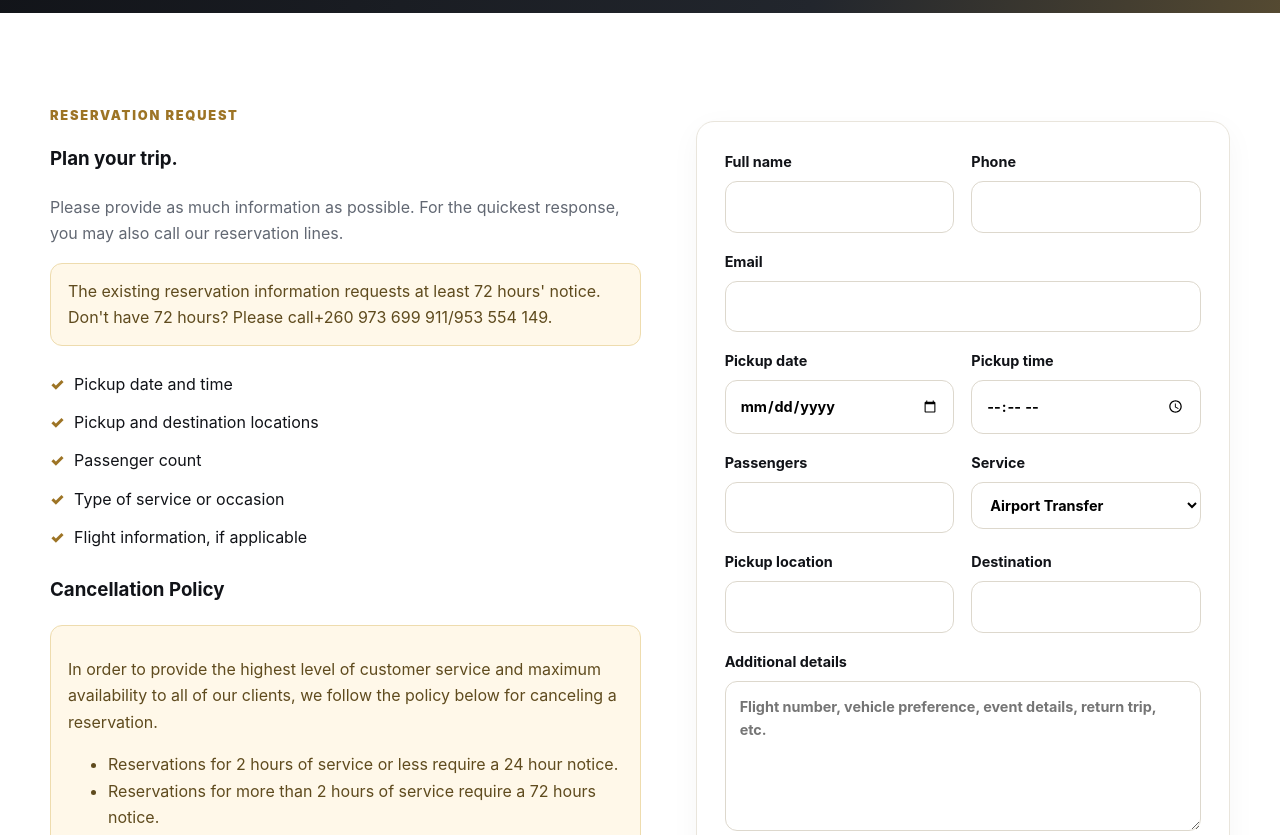
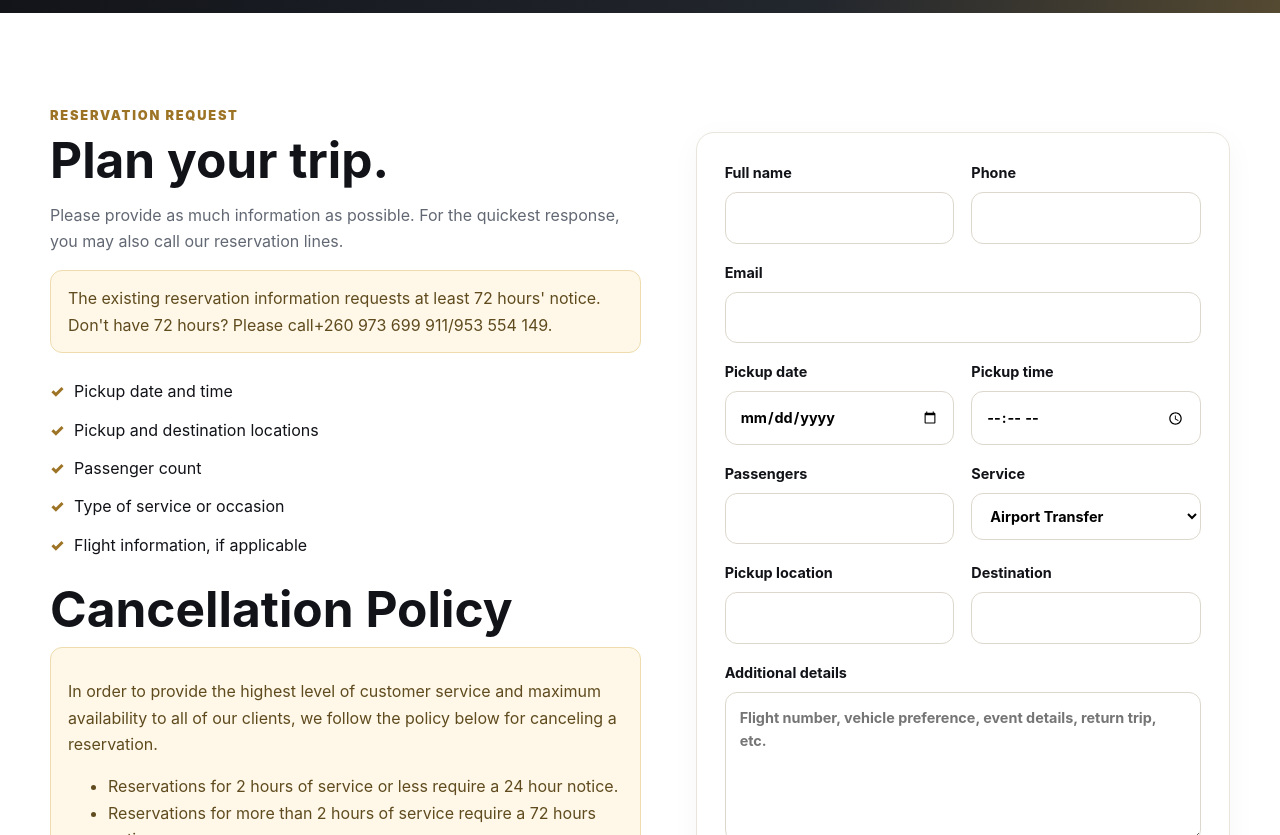
Before and after one commit to LikomaIsland/tjensenlimo2026, a plain HTML site: page reserve.html in a window 1280 px wide. Shown: the part 440-1275 px from the top of the page. Drawn offline with Linux system fonts and the light colour scheme.

Commit message:
update reserve

```diff
--- a/reserve.html
+++ b/reserve.html
@@ -23,11 +23,11 @@
     <section class="section">
         <div class="container split">
             <div>
-                <div class="kicker">Reservation request</div><h3>Plan your trip.</h3><p class="lead">Please provide as much information as possible. For the quickest response, you may also call our reservation lines.</p><div class="notice">
+                <div class="kicker">Reservation request</div><h2>Plan your trip.</h2><p class="lead">Please provide as much information as possible. For the quickest response, you may also call our reservation lines.</p><div class="notice">
                     The existing reservation information requests at least 72 hours' notice. Don't have 72 hours?
                     Please call+260 973 699 911/953 554 149.
                 </div><ul class="checks"><li>Pickup date and time</li><li>Pickup and destination locations</li><li>Passenger count</li><li>Type of service or occasion</li><li>Flight information, if applicable</li></ul>
-                <h3>Cancellation Policy</h3>
+                <h2>Cancellation Policy</h2>
                 <div class="notice">
                     <p>In order to provide  the highest level of customer service and maximum availability to all of our  clients, we follow the policy below for canceling a reservation.</p>
                     <ul>
```
